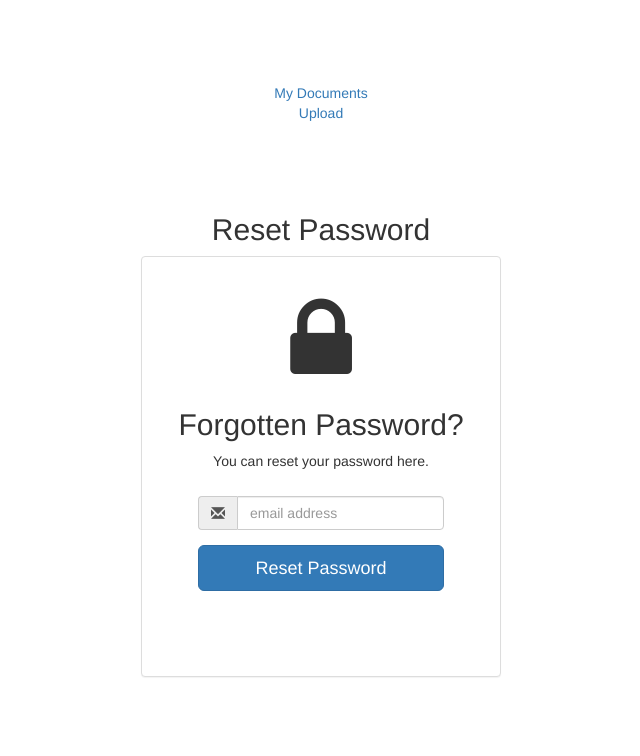
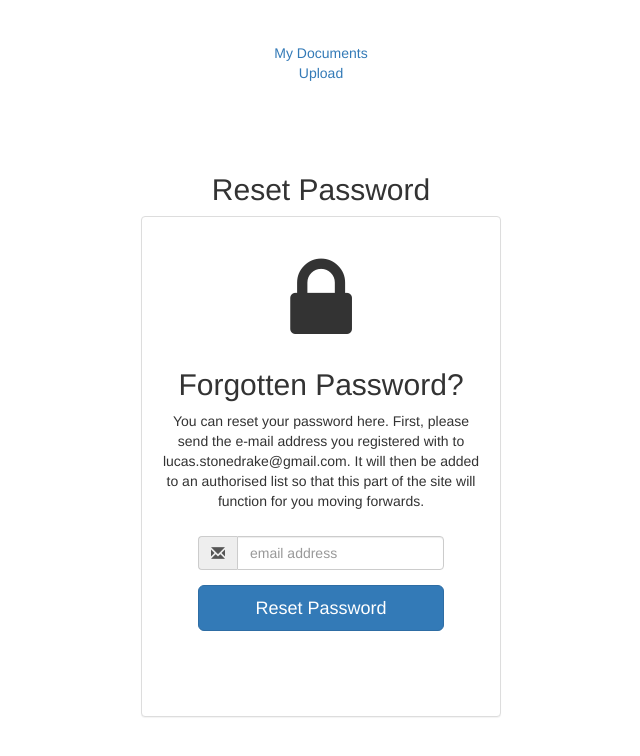
Before and after one commit to LucasSD/docvault, a Django app: page /accounts/password_reset/ in a window 1280 px wide. Shown: the top 756 px of the page, without its empty margins (319-959 px from the left). Run offline with Django 3.2, Linux system fonts and the light colour scheme; some libraries are stand-ins or nearby versions.

Commit message:
Change email reset template

```diff
--- a/coding-exercise-main/docvault/landing/templates/landing/password_reset_form.html
+++ b/coding-exercise-main/docvault/landing/templates/landing/password_reset_form.html
@@ -16,7 +16,7 @@
                 <div class="text-center">
                   <h3><i class="fa fa-lock fa-4x"></i></h3>
                   <h2 class="text-center">Forgotten Password?</h2>
-                  <p>You can reset your password here.</p>
+                  <p>You can reset your password here. First, please send the e-mail address you registered with to lucas.stonedrake@gmail.com. It will then be added to an authorised list so that this part of the site will function for you moving forwards.</p>
                   <div class="panel-body">
                     <form id="reset-form" role="form" autocomplete="off" class="form" method="post">
                         {% csrf_token %}
```
